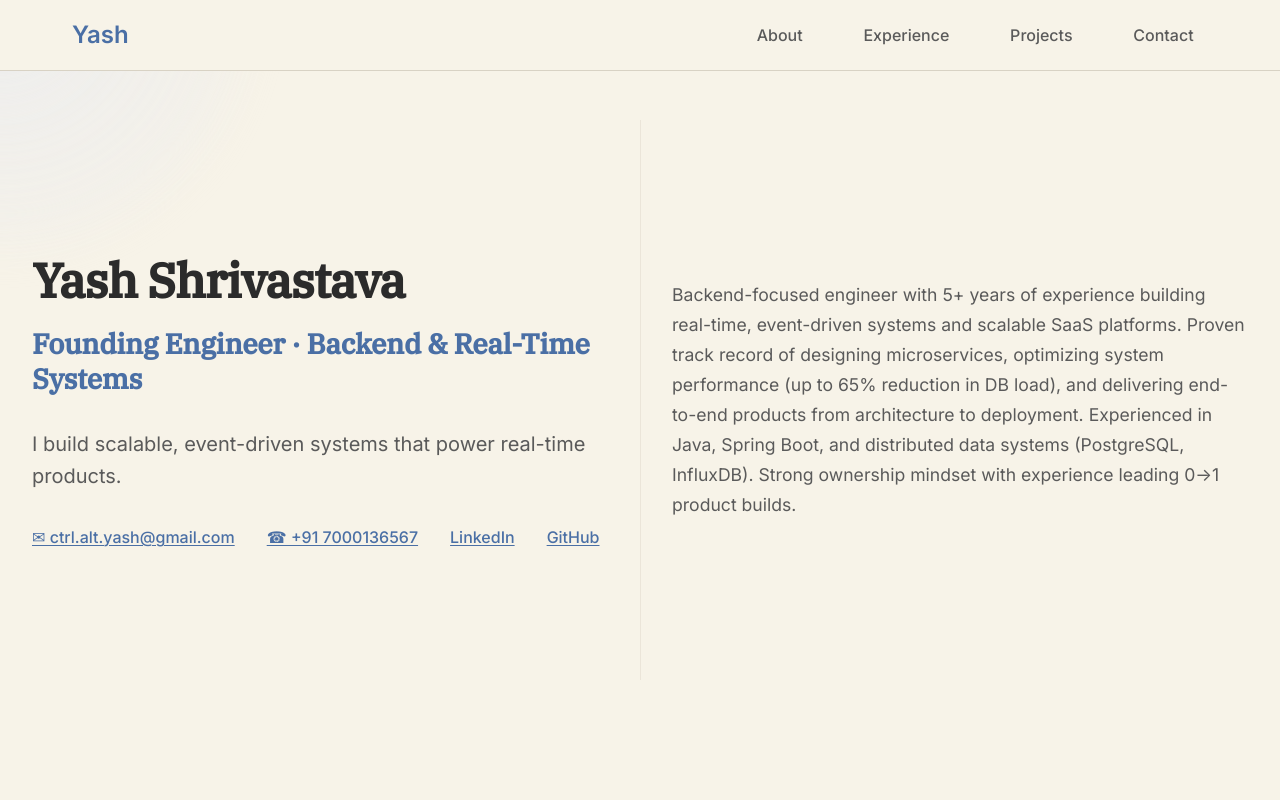
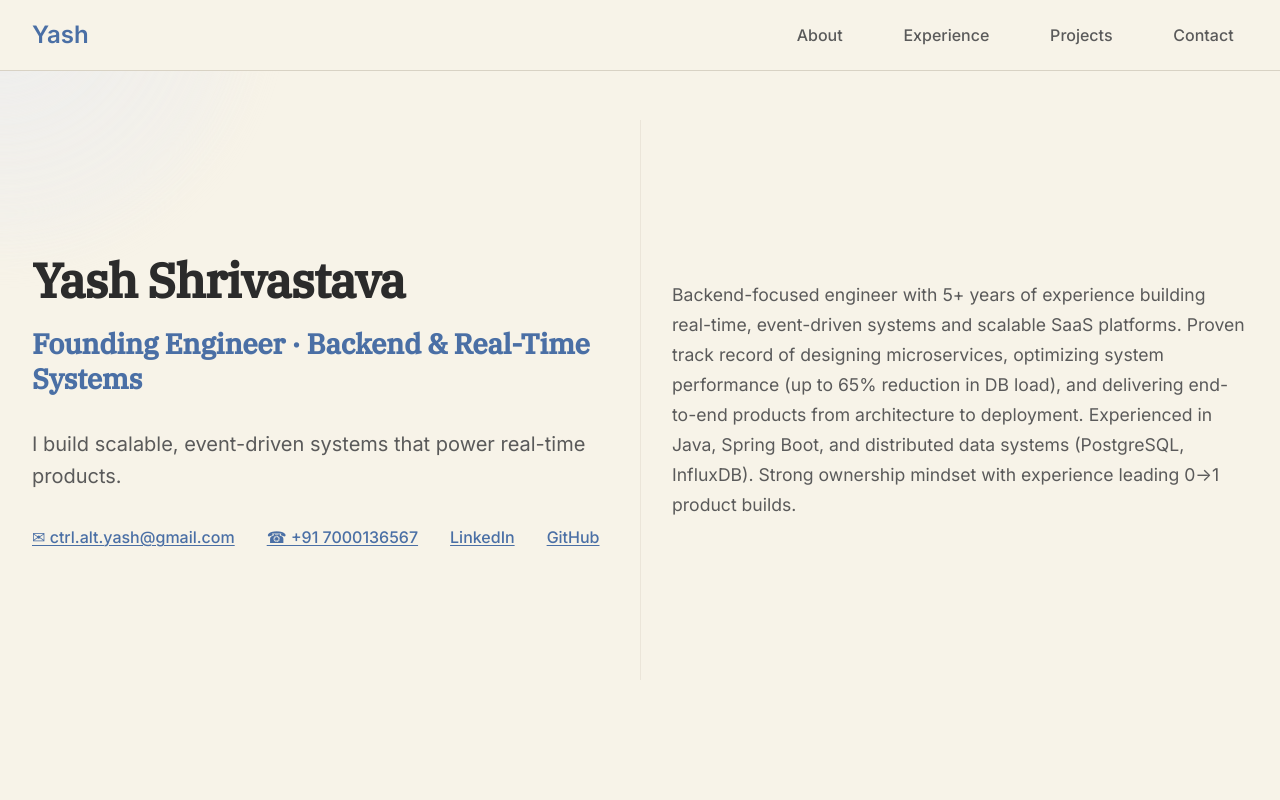
Before and after one commit to Maxsash/yash-web, a Next.js app: page / in a window 1280 px wide. Shown: the top 800 px of the page. Built offline with nearby package versions, Linux system fonts and the light colour scheme.

Commit message:
nav bar margin fix

```diff
--- a/src/components/Navigation.module.css
+++ b/src/components/Navigation.module.css
@@ -10,8 +10,7 @@
 }
 
 .container {
-  max-width: 1200px;
-  margin: 0 auto;
+  margin: 0;
   padding: 0 2rem;
   display: flex;
   justify-content: space-between;
```
